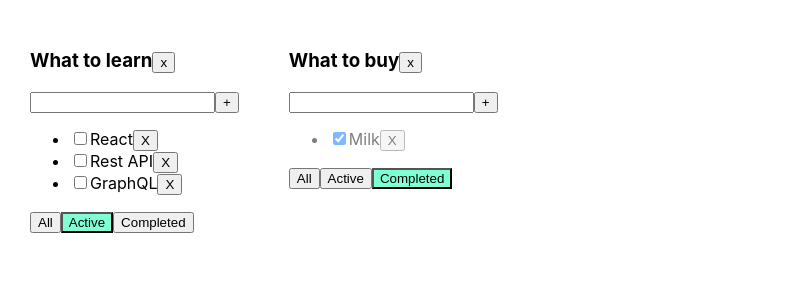
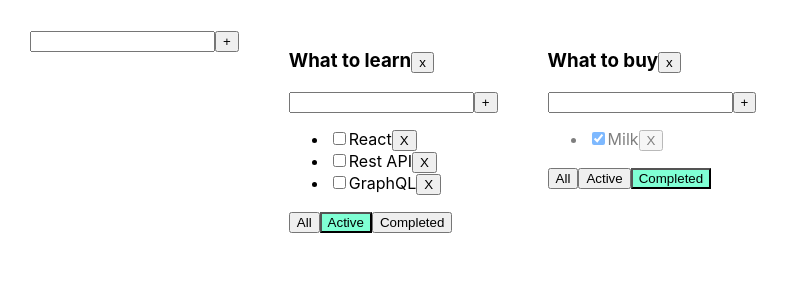
Before and after one commit to krany13/to-do-list-rigth, a React (Create React App) app: page / in a window 1280 px wide. Shown: the top 300 px of the page, without its empty margins (0-789 px from the left). Built offline with nearby package versions, Linux system fonts and the light colour scheme.

Commit message:
form to add new TodoList

```diff
--- /dev/null
+++ b/src/AddItemForm.tsx
@@ -0,0 +1,41 @@
+import React, {ChangeEvent, KeyboardEvent, useState} from "react";
+
+export type AddItemFormPropsType = {
+    addTask: (title: string, todoListId: string) => void
+    id: string
+}
+
+export const AddItemForm = (props: AddItemFormPropsType) => {
+    const [newTaskTitle, setNewTaskTitle] = useState("")
+    const [error, setError] = useState<string | null>(null)
+
+    const onChangeHandler = (e: ChangeEvent<HTMLInputElement>) => {
+        setNewTaskTitle(e.currentTarget.value)
+    }
+    const onKeyPressHandler = (e: KeyboardEvent<HTMLInputElement>) => {
+        setError(null)
+        if (e.charCode === 13 && newTaskTitle.trim() !== "") {
+            props.addTask(newTaskTitle, props.id)
+            setNewTaskTitle("")
+        }
+    }
+    const addTask = () => {
+        if (newTaskTitle.trim() !== "") {
+            props.addTask(newTaskTitle, props.id)
+            setNewTaskTitle("")
+        } else {
+            setError("Title is required")
+        }
+    }
+    return (
+        <div>
+            <input value={newTaskTitle}
+                   onChange={onChangeHandler}
+                   onKeyPress={onKeyPressHandler}
+                   className={error ? "error" : ""}
+            />
+            <button onClick={addTask}>+</button>
+            {error && <div className={"error-message"}>{error}</div>}
+        </div>
+    )
+}
--- a/src/App.tsx
+++ b/src/App.tsx
@@ -2,6 +2,7 @@ import React, {useState} from 'react';
 import './App.css';
 import {TaskPropsType, Todolist} from "./Todolist";
 import {v1} from "uuid";
+import {AddItemForm} from "./AddItemForm";
 
 export type FilterValuesType = "All" | "Completed" | "Active"
 
@@ -77,6 +78,7 @@ function App() {
 
     return (
         <div className={"App"}>
+            <AddItemForm addTask={()=>{}} id={"wre"}/>
             {
                 todoLists.map((el) => {
                     let tasksForToDoList = tasksObj[el.id]
--- a/src/Todolist.tsx
+++ b/src/Todolist.tsx
@@ -1,5 +1,6 @@
-import React, {ChangeEvent, KeyboardEvent, useState} from 'react';
+import React, {ChangeEvent} from 'react';
 import {FilterValuesType} from "./App";
+import {AddItemForm} from "./AddItemForm";
 
 export type PropsType = {
     id: string
@@ -10,7 +11,7 @@ export type PropsType = {
     addTask: (title: string, todoListId: string) => void
     changeTaskStatus: (taskId: string, isDone: boolean, todoListId: string) => void
     filter: FilterValuesType
-    removeTodoList: (todoListId: string)=>void
+    removeTodoList: (todoListId: string) => void
 }
 
 export type TaskPropsType = {
@@ -20,30 +21,6 @@ export type TaskPropsType = {
 }
 
 export const Todolist = (props: PropsType) => {
-    const [newTaskTitle, setNewTaskTitle] = useState("")
-    const [error, setError] = useState<string | null>(null)
-
-    const onChangeHandler = (e: ChangeEvent<HTMLInputElement>) => {
-        setNewTaskTitle(e.currentTarget.value)
-    }
-
-    const onKeyPressHandler = (e: KeyboardEvent<HTMLInputElement>) => {
-        setError(null)
-        if (e.charCode === 13 && newTaskTitle.trim() !== "") {
-            props.addTask(newTaskTitle, props.id)
-            setNewTaskTitle("")
-        }
-    }
-
-    const addTask = () => {
-        if (newTaskTitle.trim() !== "") {
-            props.addTask(newTaskTitle, props.id)
-            setNewTaskTitle("")
-        } else {
-            setError("Title is required")
-        }
-    }
-
     const onAllClickHandler = () => {
         props.changeFilter("All", props.id)
     }
@@ -60,16 +37,10 @@ export const Todolist = (props: PropsType) => {
 
     return (
         <div>
-            <h3>{props.title}<button onClick={removeTodoList}>x</button></h3>
-            <div>
-                <input value={newTaskTitle}
-                       onChange={onChangeHandler}
-                       onKeyPress={onKeyPressHandler}
-                       className={error ? "error" : ""}
-                />
-                <button onClick={addTask}>+</button>
-                {error && <div className={"error-message"}>{error}</div>}
-            </div>
+            <h3>{props.title}
+                <button onClick={removeTodoList}>x</button>
+            </h3>
+            <AddItemForm addTask={props.addTask} id={props.id}/>
             <ul>
                 {props.tasks.map((el) => {
                     const onRemoveHandler = () => {
@@ -79,7 +50,9 @@ export const Todolist = (props: PropsType) => {
                         props.changeTaskStatus(el.id, e.currentTarget.checked, props.id)
                     }
                     return (
-                        <li className={el.isDone ? "is-done" : ""} key={el.id}><input onChange={onChangeHandler} type="checkbox" checked={el.isDone}/>
+                        <li className={el.isDone ? "is-done" : ""} key={el.id}><input onChange={onChangeHandler}
+                                                                                      type="checkbox"
+                                                                                      checked={el.isDone}/>
                             <span>{el.title}</span>
                             <button onClick={onRemoveHandler}>X</button>
                         </li>
```
